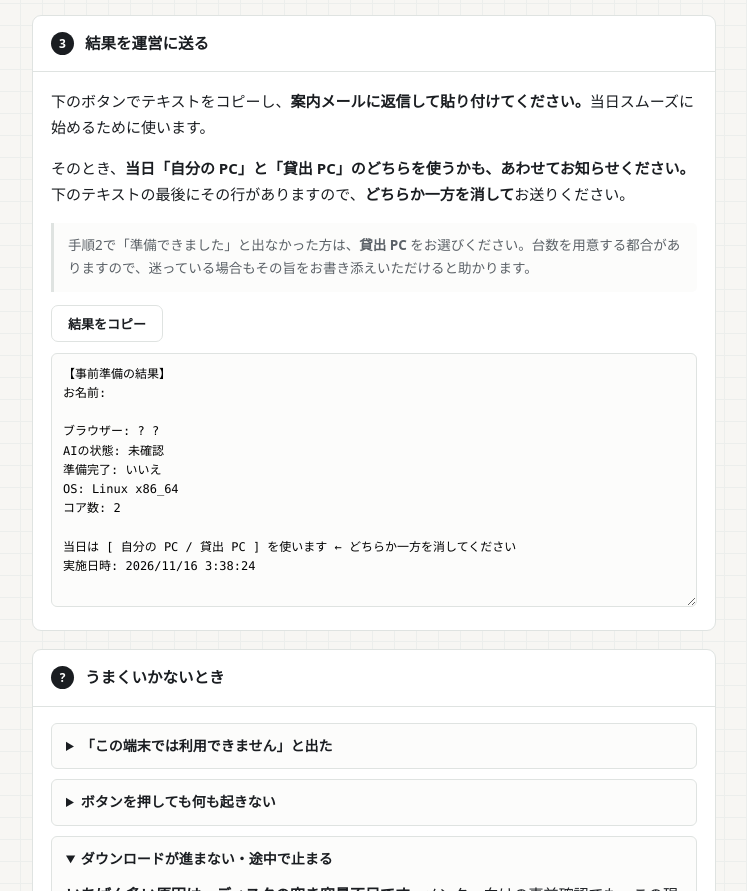
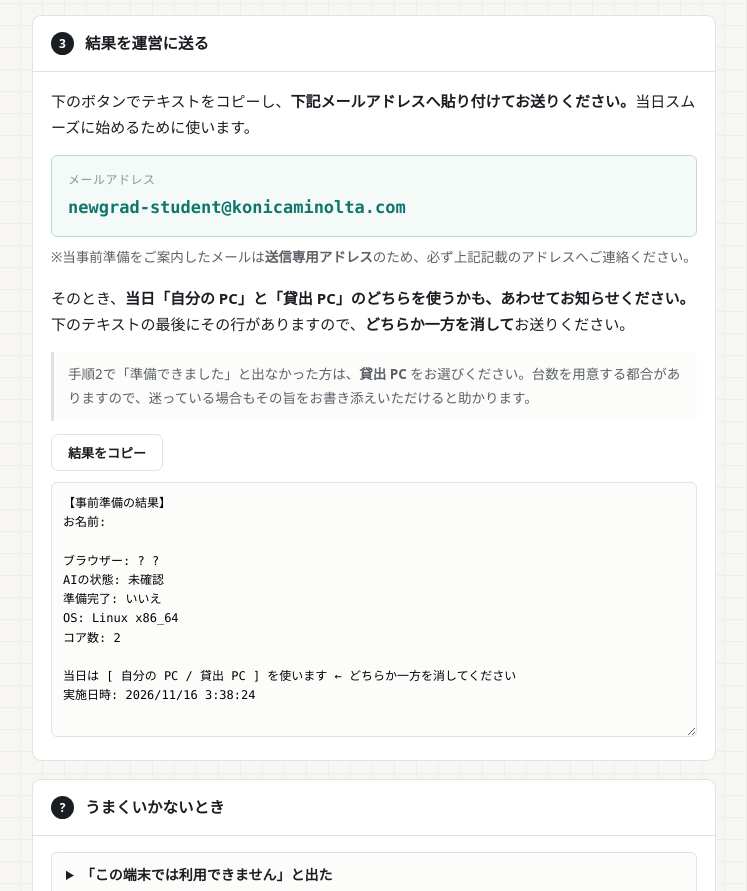
Before and after one commit to MasaoG/m5ai, a plain HTML site: page setup.html in a window 1280 px wide. Shown: the part 1031-1922 px from the top of the page, without its empty margins (266-1013 px from the left). Drawn offline with Linux system fonts and the light colour scheme.

Commit message:
update setup.html
連絡先のメールアドレスを追加

```diff
--- a/setup.html
+++ b/setup.html
@@ -70,6 +70,14 @@ code{font-family:var(--mono);font-size:13px;background:var(--grid);padding:1.5px
 textarea{width:100%;font-family:var(--mono);font-size:12px;line-height:1.6;border:1px solid var(--rule);
   border-radius:6px;padding:11px;background:#fcfcfb;resize:vertical}
 .row{display:flex;gap:10px;align-items:center;flex-wrap:wrap}
+.muted{font-size:13.5px;color:var(--ink-2)}
+/* 送付先メールアドレス — 見落とされないように、本文から浮かせています */
+.addr{margin:13px 0 9px;padding:13px 16px;background:#f4faf8;
+  border:1px solid #bfdcd4;border-radius:6px}
+.addr-label{font-size:12px;color:var(--ink-3);letter-spacing:.04em;margin-bottom:3px}
+.addr-mail{display:inline-block;font-family:var(--mono);font-size:17px;font-weight:700;
+  color:var(--ok);text-decoration:none;word-break:break-all}
+.addr-mail:hover{text-decoration:underline}
 details{margin:10px 0;border:1px solid var(--rule);border-radius:6px;background:#fcfcfb}
 summary{cursor:pointer;padding:10px 14px;font-size:14px;font-weight:600}
 details .in{padding:0 14px 13px}
@@ -147,7 +155,17 @@ a{color:var(--ok)}
 <div class="card">
   <h2><span class="n">3</span>結果を運営に送る</h2>
   <div class="body">
-    <p>下のボタンでテキストをコピーし、<strong>案内メールに返信して貼り付けてください。</strong>当日スムーズに始めるために使います。</p>
+    <p>下のボタンでテキストをコピーし、<strong>下記メールアドレスへ貼り付けてお送りください。</strong>当日スムーズに始めるために使います。</p>
+
+    <div class="addr">
+      <div class="addr-label">メールアドレス</div>
+      <a class="addr-mail" href="mailto:newgrad-student@konicaminolta.com">newgrad-student@konicaminolta.com</a>
+    </div>
+
+    <p class="muted" style="margin:0 0 10px">
+      ※当事前準備をご案内したメールは<strong>送信専用アドレス</strong>のため、必ず上記記載のアドレスへご連絡ください。
+    </p>
+
     <p>そのとき、<strong>当日「自分の PC」と「貸出 PC」のどちらを使うかも、あわせてお知らせください。</strong>下のテキストの最後にその行がありますので、<strong>どちらか一方を消して</strong>お送りください。</p>
     <div class="note">手順2で「準備できました」と出なかった方は、<strong>貸出 PC</strong> をお選びください。台数を用意する都合がありますので、迷っている場合もその旨をお書き添えいただけると助かります。</div>
     <div class="row" style="margin:11px 0">
```
